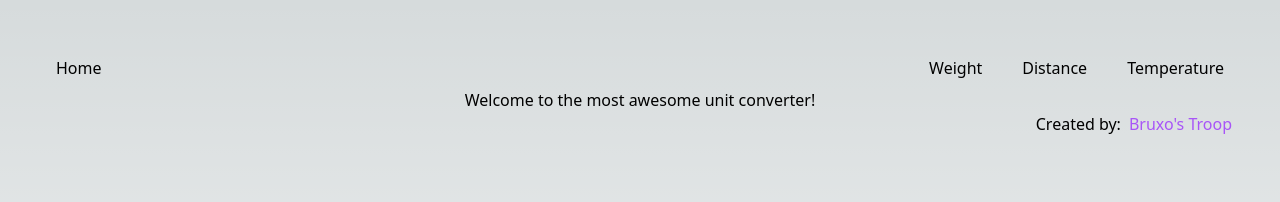
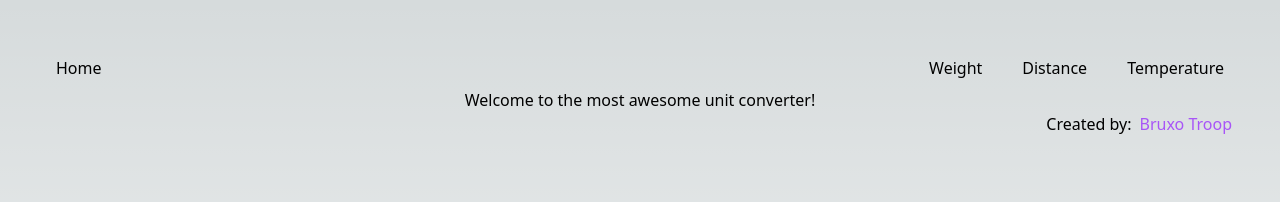
Before and after one commit to CarboneDiogo/amazing-unit-converter, a Next.js app: page / in a window 1280 px wide. Shown: the top 202 px of the page. Built offline with nearby package versions, Linux system fonts and the light colour scheme.

Commit message:
removed tick from the footer

```diff
--- a/app/components/Footer.jsx
+++ b/app/components/Footer.jsx
@@ -6,7 +6,7 @@ const Footer = () => {
         <p>
         Created by:
         </p>
-        <p className='text-purple-500 pl-2'>Bruxo's Troop</p>
+        <p className='text-purple-500 pl-2'>Bruxo Troop</p>
     </div>
   )
 }
```
